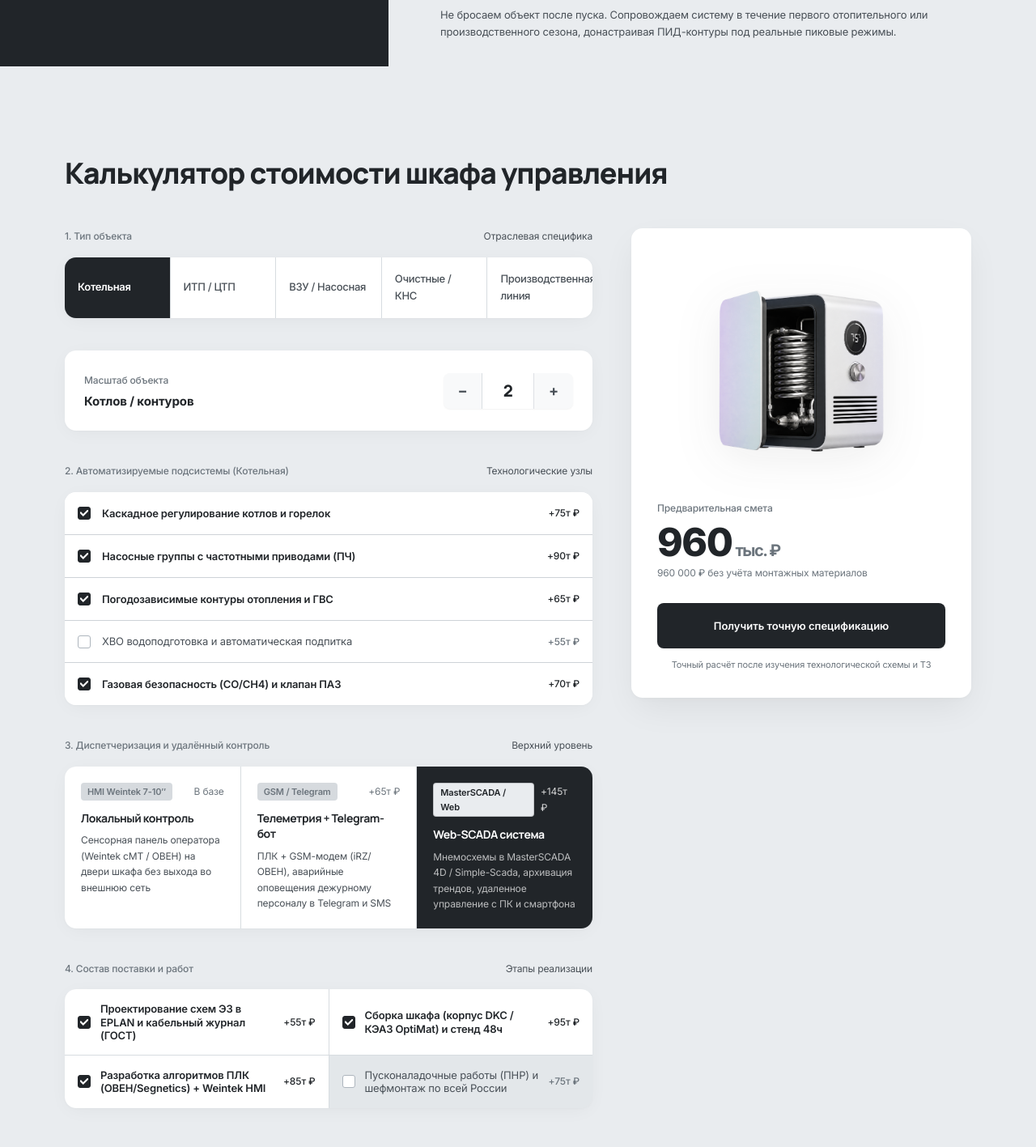
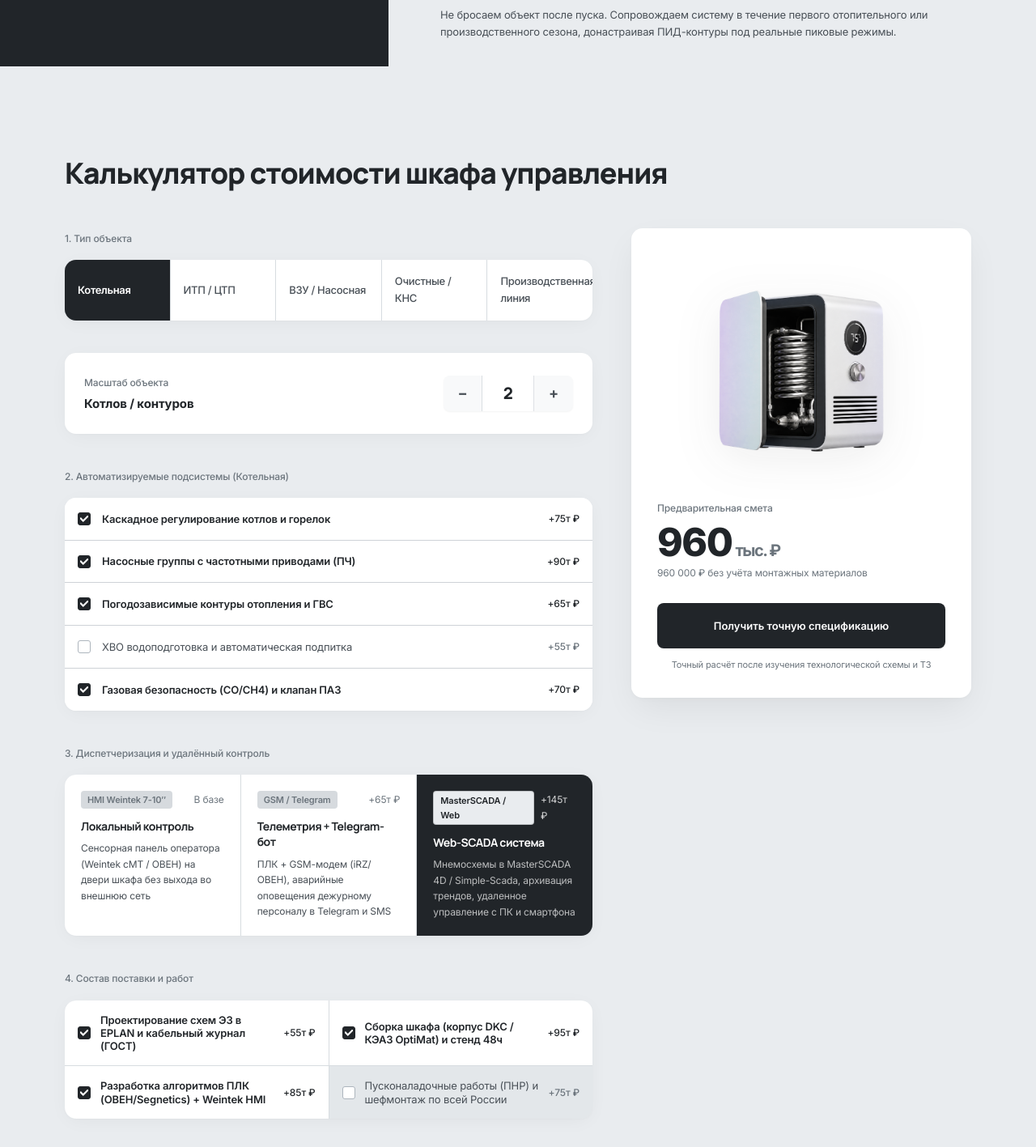
Before and after one commit to adamprogety-hub/t3_auto, a Next.js app: page / in a window 1280 px wide. Shown: the part 4663-6080 px from the top of the page at 81% size. Built offline with nearby package versions, Linux system fonts and the light colour scheme.

Commit message:
style: remove right-side text labels from calculator steps

```diff
--- a/src/components/sections/calculator.tsx
+++ b/src/components/sections/calculator.tsx
@@ -199,12 +199,9 @@ export function Calculator() {
           <div className="space-y-10">
             {/* Step 1: Object Type */}
             <div>
-              <div className="flex items-baseline justify-between">
+              <div>
                 <span className="text-pewter text-[12px] font-medium">
                   1. Тип объекта
-                </span>
-                <span className="text-iron text-[12px]">
-                  Отраслевая специфика
                 </span>
               </div>
               <div className="mt-4 rounded-[14px] overflow-hidden isolate bg-divider/30 shadow-[0_4px_24px_-4px_rgba(19,18,16,0.05),0_1px_3px_rgba(0,0,0,0.02)] grid grid-cols-2 sm:grid-cols-5 gap-[1px] segmented-control">
@@ -272,12 +269,9 @@ export function Calculator() {
 
             {/* Step 3: Automated Subsystems (Dynamic per object) */}
             <div>
-              <div className="flex items-baseline justify-between">
+              <div>
                 <span className="text-pewter text-[12px] font-medium">
                   2. Автоматизируемые подсистемы ({currentObject.label})
-                </span>
-                <span className="text-iron text-[12px]">
-                  Технологические узлы
                 </span>
               </div>
 
@@ -335,12 +329,9 @@ export function Calculator() {
 
             {/* Step 4: Dispatching Level */}
             <div>
-              <div className="flex items-baseline justify-between">
+              <div>
                 <span className="text-pewter text-[12px] font-medium">
                   3. Диспетчеризация и удалённый контроль
-                </span>
-                <span className="text-iron text-[12px]">
-                  Верхний уровень
                 </span>
               </div>
 
@@ -388,12 +379,9 @@ export function Calculator() {
 
             {/* Step 5: Scope of Supply / Works */}
             <div>
-              <div className="flex items-baseline justify-between">
+              <div>
                 <span className="text-pewter text-[12px] font-medium">
                   4. Состав поставки и работ
-                </span>
-                <span className="text-iron text-[12px]">
-                  Этапы реализации
                 </span>
               </div>
 
```
